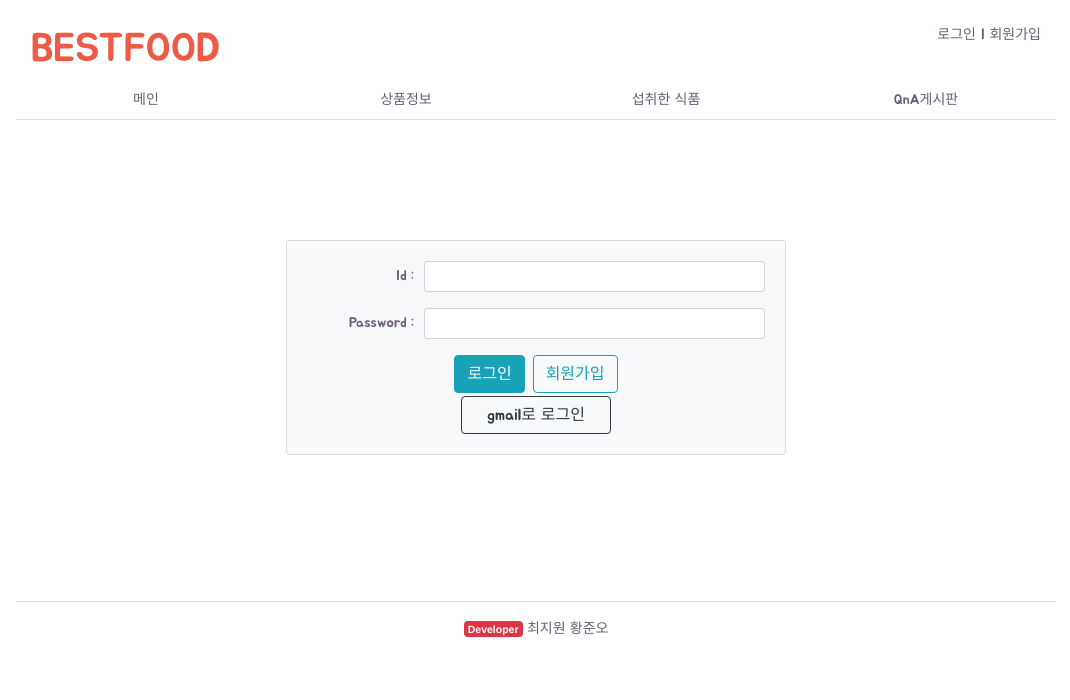
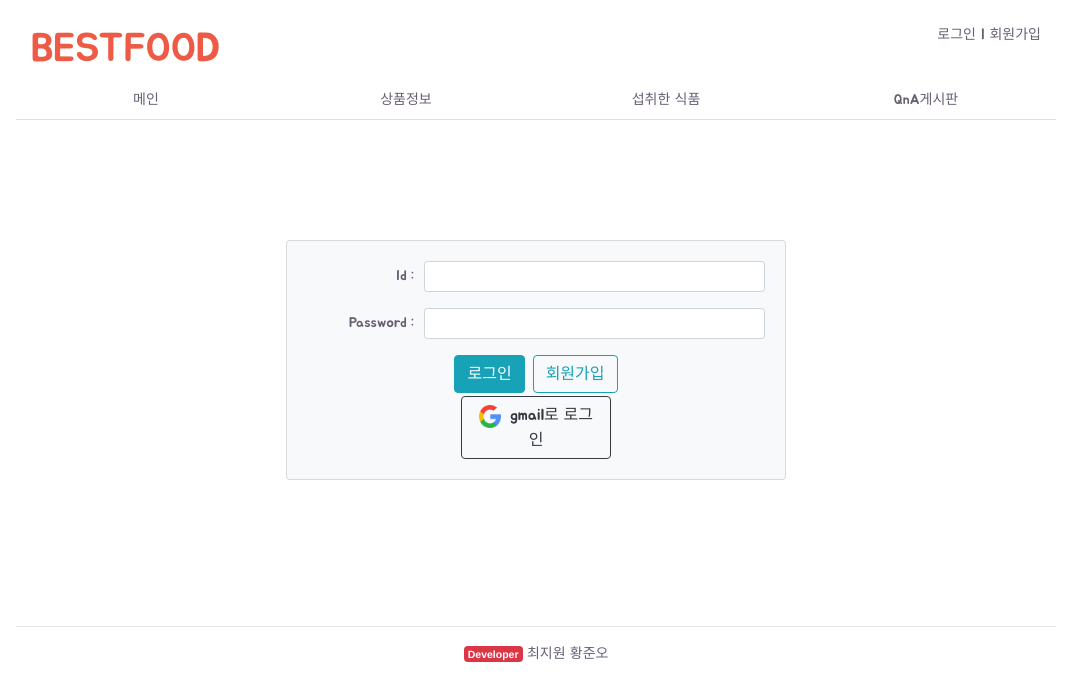
Before and after one commit to ThursdayParty/BestFoodVue, a Vue app: page /login in a window 1280 px wide. Shown: the top 700 px of the page, without its empty margins (104-1174 px from the left). Built offline with nearby package versions, Linux system fonts and the light colour scheme; what vue-google-oauth2, vue-notification would draw is missing.

Commit message:
ADD :: 로그인 화면에 구글 로고 추가

```diff
--- a/src/components/user/Login.vue
+++ b/src/components/user/Login.vue
@@ -24,7 +24,9 @@
 
           <b-button type="submit" variant="info" style="margin-right: 8px;">로그인</b-button>
           <b-button variant="outline-info" @click="goSignup">회원가입</b-button><br>
-          <b-button variant="outline-dark" @click="goGmailLogin" style="margin-top: 3px; width: 150px;">gmail로 로그인</b-button>
+          <b-button variant="outline-dark" @click="goGmailLogin" style="margin-top: 3px; width: 150px;">
+              <img :src="googleLogo" style="width:25%; padding-right:7%;">gmail로 로그인
+          </b-button>
       </form>
     </b-card>
     <br>
@@ -38,7 +40,8 @@ export default {
     return {
       email: '',
       password: '',
-      msg: ''
+      msg: '',
+      googleLogo: require('../../assets/googleLogo.png')
     }
   },
   methods: {
```
Also changed, not shown: src/assets/googleLogo.png (added).
